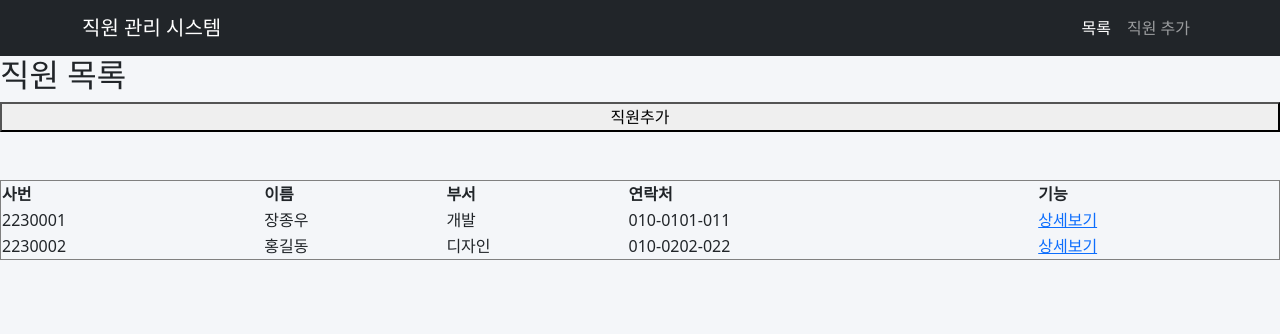
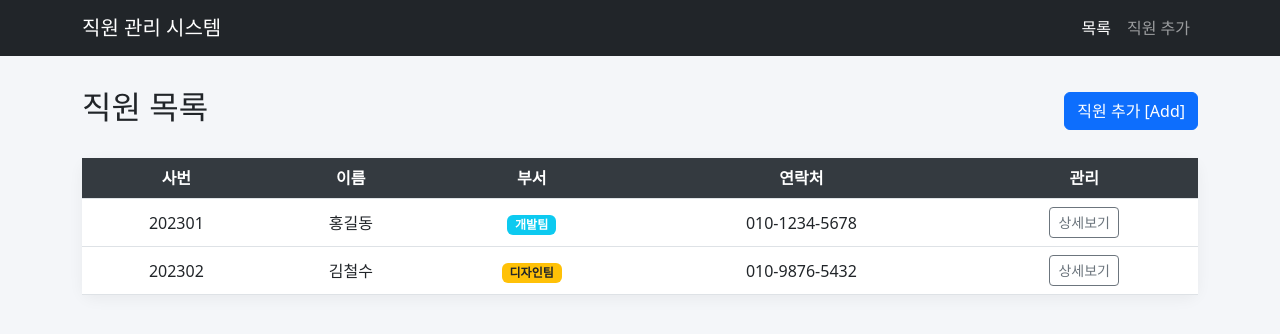
Before and after one commit to jangjong1203/assign03-c01-22300644, a plain HTML site: page index.html in a window 1280 px wide. Drawn offline with nearby package versions, Linux system fonts and the light colour scheme.

Commit message:
css-index

```diff
--- a/index.html
+++ b/index.html
@@ -23,36 +23,46 @@
         </div>
     </nav>
 
+    <main class="container">
+        <div class="d-flex justify-content-between align-items-center mb-4">
+            <h2>직원 목록</h2>
+            <a href="add.html" class="btn btn-primary">직원 추가 [Add]</a>
+        </div>
 
-
-            <h2>직원 목록</h2>
-            <button onclick="location.href='add.html'">직원추가</button>
-            <br><br>
-
-    <table border="1" width="100%">
+        <div class="card custom-card">
+            <div class="card-body p-0">
+        <div class="table-responsive">
+                    <table class="table table-hover mb-0 text-center align-middle">
                         <thead>
                             <tr>
                                 <th>사번</th>
                                 <th>이름</th>
                                 <th>부서</th>
                                 <th>연락처</th>
-                <th>기능</th>
+                                <th>관리</th>
                             </tr>
                         </thead>
                         <tbody>
-            <td>2230001</td>
-            <td>장종우</td>
-            <td>개발</td>
-            <td>010-0101-011</td>
-            <td><a href="view.html">상세보기</a></td>
-        </tbody>
-        <tbody>
-            <td>2230002</td>
+                            <tr>
+                                <td>202301</td>
                                 <td>홍길동</td>
-            <td>디자인</td>
-            <td>010-0202-022</td>
-            <td><a href="view.html">상세보기</a></td>
+                                <td><span class="badge bg-info">개발팀</span></td>
+                                <td>010-1234-5678</td>
+                                <td><a href="view.html" class="btn btn-sm btn-outline-secondary">상세보기</a></td>
+                            </tr>
+                            <tr>
+                                <td>202302</td>
+                                <td>김철수</td>
+                                <td><span class="badge bg-warning text-dark">디자인팀</span></td>
+                                <td>010-9876-5432</td>
+                                <td><a href="view.html" class="btn btn-sm btn-outline-secondary">상세보기</a></td>
+                            </tr>
                         </tbody>
                     </table>
+                </div>
+            </div>
+        </div>
+    </main>
+    <script src="https://cdn.jsdelivr.net/npm/bootstrap@5.3.0/dist/js/bootstrap.bundle.min.js"></script>
 </body>
 </html>
```
Lines whose indentation alone changed are shown as unchanged.
